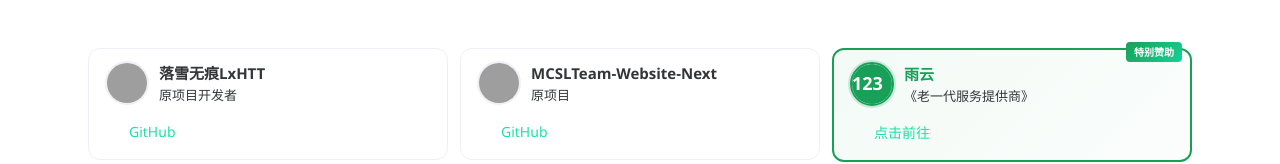
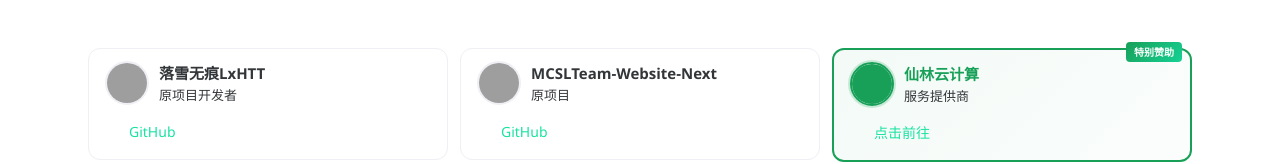
Before and after one commit to yealqp/ME-Frp_third_party_Client_website, a Vue app in the folder Website/: page / in a window 1280 px wide. Shown: the part 1216-1380 px from the top of the page. Built offline with nearby package versions, Linux system fonts and the light colour scheme; grey boxes are pictures that could not be loaded; some icons are missing.

Commit message:
fix(MemberView): 更新成员信息及链接为仙林云计算
将雨云相关信息替换为仙林云计算，包括头像、名称、角色描述和联系方式链接

```diff
--- a/Website/src/components/MemberView.vue
+++ b/Website/src/components/MemberView.vue
@@ -109,21 +109,20 @@
                 <div class="member-avatar-container">
                   <div class="member-avatar-wrapper">
                     <img
-                      src="https://www.rainyun.com/favicon.ico" alt="雨云 Avatar" class="member-avatar-img"
+                      src="https://image.mefrp-tpca.yealqp.fun/image/ad/favicon.ico" alt="仙林云计算 Avatar" class="member-avatar-img"
                       @error="(e) => { e.target.style.display = 'none'; e.target.nextElementSibling.style.display = 'flex' }"
                       @load="(e) => { e.target.style.display = 'block'; e.target.nextElementSibling.style.display = 'none' }" />
                     <div class="member-fallback-avatar">
-                      123123123
                     </div>
                   </div>
                 </div>
                 <div class="member-info">
-                  <strong>雨云</strong>
-                  <p class="member-role">《老一代服务提供商》</p>
+                  <strong>仙林云计算</strong>
+                  <p class="member-role">服务提供商</p>
                 </div>
                 <div class="member-actions mobile-actions">
                   <n-button text type="primary" size="small"
-                    @click="openMemberLink('https://www.rainyun.com/yealqp_')">
+                    @click="openMemberLink('https://qm.qq.com/cgi-bin/qm/qr?k=S5tzhFVCoN28LIyPA5BJEZ0EFayLz4zh&jump_from=webapi&authKey=/FxL2ZT41DaqB5gyb8f9jauks1L6b/143XAXv5z0MhYkET0OeVdyT+umItJVlzrL')">
                     <template #icon>
                       <n-icon>
                         <GithubIcon />
@@ -135,7 +134,7 @@
               </div>
               <div class="member-actions desktop-actions">
                 <n-button text type="primary" size="small"
-                  @click="openMemberLink('https://www.rainyun.com/yealqp_')">
+                  @click="openMemberLink('https://qm.qq.com/cgi-bin/qm/qr?k=S5tzhFVCoN28LIyPA5BJEZ0EFayLz4zh&jump_from=webapi&authKey=/FxL2ZT41DaqB5gyb8f9jauks1L6b/143XAXv5z0MhYkET0OeVdyT+umItJVlzrL')">
                   <template #icon>
                     <n-icon>
                       <GithubIcon />
```
